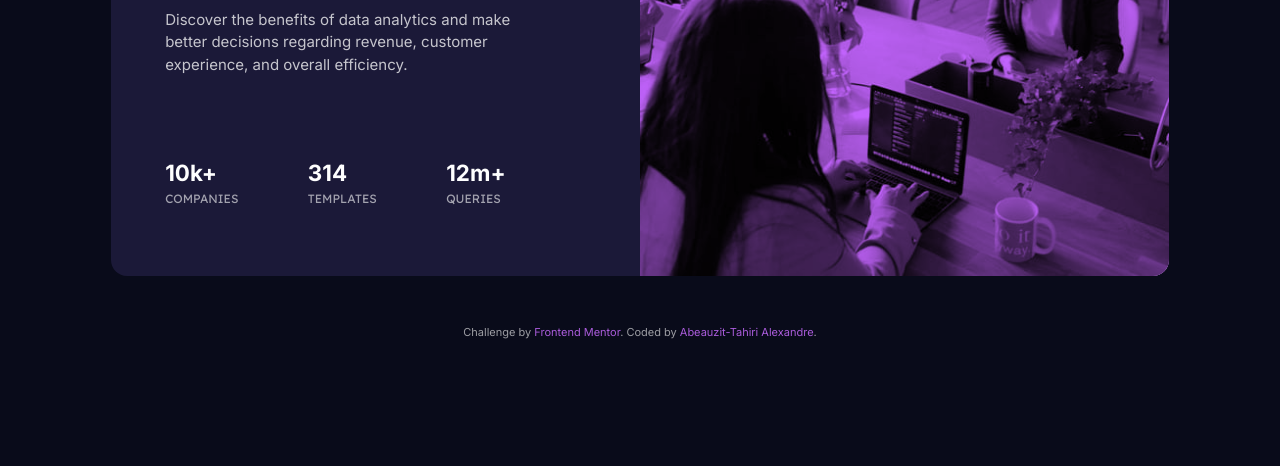
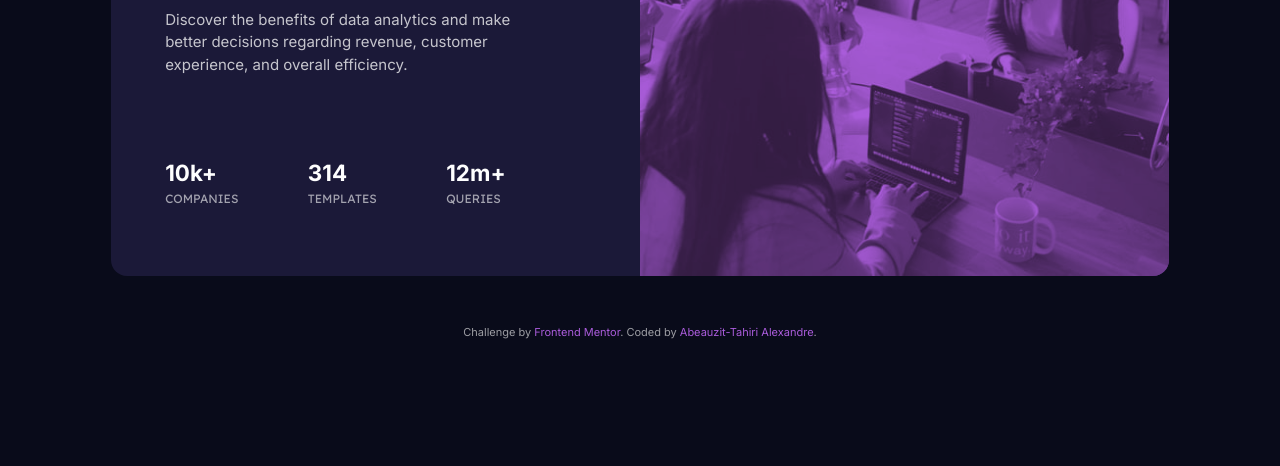
Before and after one commit to Aatypic/stats-preview-card-component, a plain HTML site: page index.html in a window 1280 px wide. Shown: the part 334-800 px from the top of the page. Drawn offline with Linux system fonts and the light colour scheme.

Commit message:
stats preview card live 1.1

```diff
--- a/style.css
+++ b/style.css
@@ -70,13 +70,13 @@ body {
 }
 
 .card__image {
-  background-color: var(--clr-primary500);
-  filter: blur(0.4px);
+	background-color: var(--clr-primary400);
 	border-radius: 0 1rem 1rem 0;
 }
 
 img {
 	mix-blend-mode: multiply;
+	opacity: 0.7;
 	border-radius: 0 1rem 1rem 0;
 }
 
```
Lines whose indentation alone changed are shown as unchanged.
